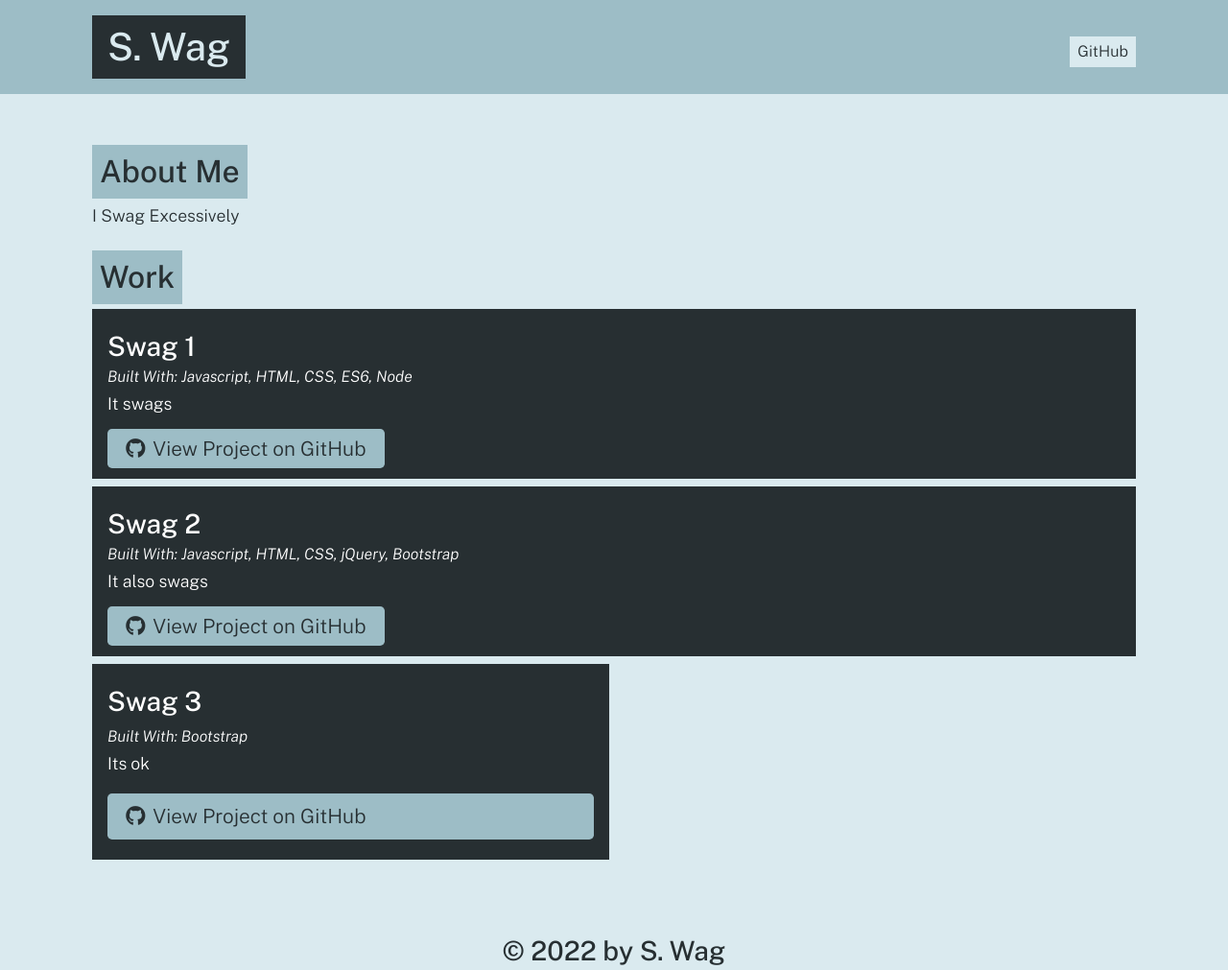
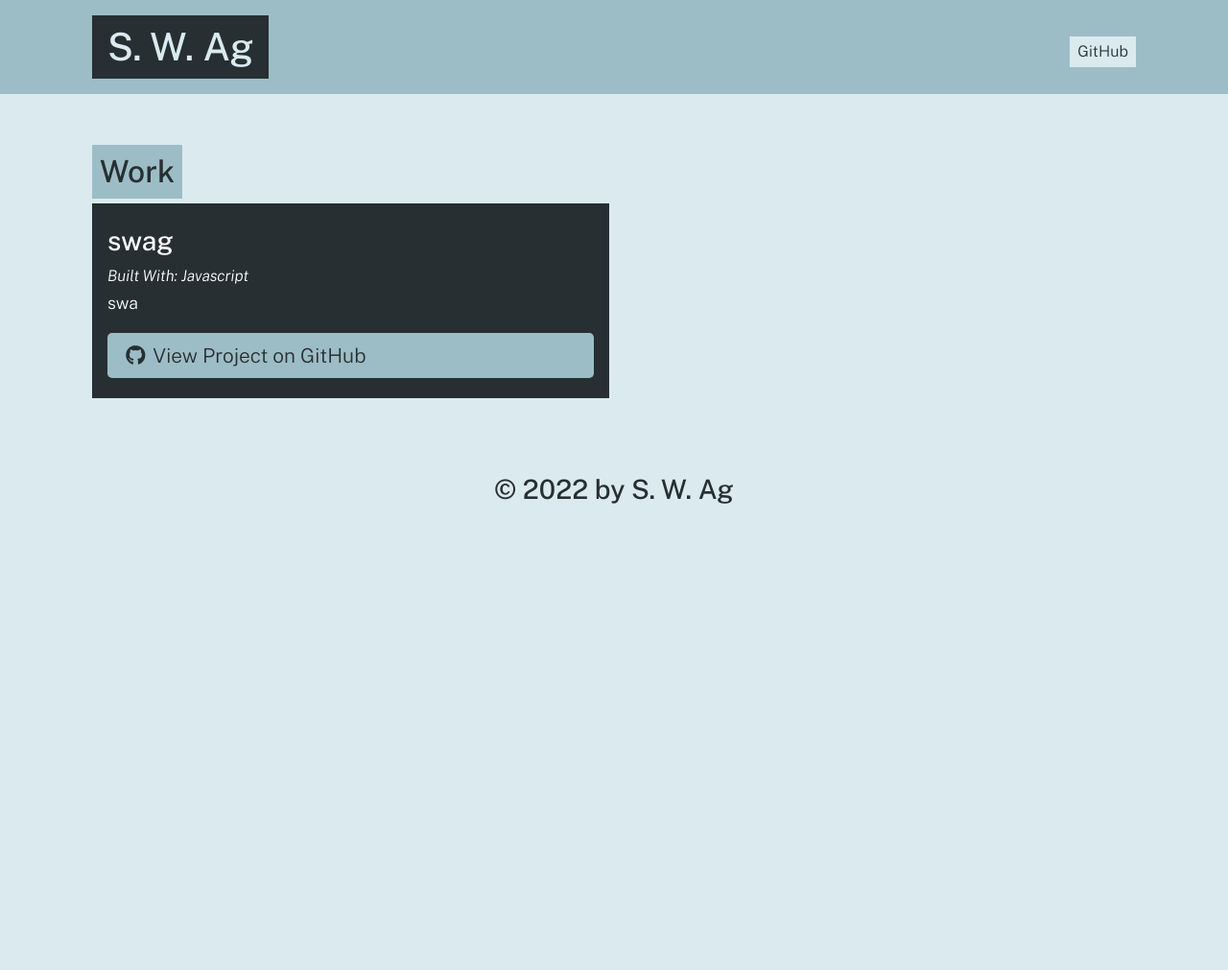
Before and after one commit to agpritts/portfolio-generator, a website: page dist/index.html in a window 1280 px wide. Shown: the whole page at 96% size. After the commit the page ends 800 px from the top, so only its background shows below. Drawn offline with nearby package versions, Linux system fonts and the light colour scheme.

Commit message:
final test

```diff
--- a/dist/index.html
+++ b/dist/index.html
@@ -15,54 +15,29 @@
     <body>
         <header>
             <div class="container flex-row justify-space-between align-center py-3">
-                <h1 class="page-title text-secondary bg-dark py-2 px-3">S. Wag</h1>
+                <h1 class="page-title text-secondary bg-dark py-2 px-3">S. W. Ag</h1>
                 <nav class="flex-row">
-                    <a class="ml-2 my-1 px-2 py-1 bg-secondary text-dark" href="https://github.com/swaggod">GitHub</a>
+                    <a class="ml-2 my-1 px-2 py-1 bg-secondary text-dark" href="https://github.com/swaggg">GitHub</a>
                 </nav>
             </div>
         </header>
         <main class="container my-5">
-
-        <section class="my-3" id="about">
-            <h2 class="text-dark bg-primary p-2 display-inline-block">About Me</h2>
-            <p>I Swag Excessively</p>
-        </section>
 
 
         <section class="my-3" id="portfolio">
             <h2 class="text-dark bg-primary p-2 display-inline-block">Work</h2>
             <div class="flex-row justify-space-between">
 
-                    <div class="col-12 mb-2 bg-dark text-light p-3">
-                        <h3 class="portfolio-item-title text-light">Swag 1</h3>
-                        <h5 class="portfolio-languages">
-                            Built With:
-                            Javascript, HTML, CSS, ES6, Node
-                        </h5>
-                        <p>It swags</p>
-                        <a href="swag.com" class="btn"><i class="fab fa-github mr-2"></i>View Project on GitHub</a>
-                    </div>
-
-                    <div class="col-12 mb-2 bg-dark text-light p-3">
-                        <h3 class="portfolio-item-title text-light">Swag 2</h3>
-                        <h5 class="portfolio-languages">
-                            Built With:
-                            Javascript, HTML, CSS, jQuery, Bootstrap
-                        </h5>
-                        <p>It also swags</p>
-                        <a href="swag.net" class="btn"><i class="fab fa-github mr-2"></i>View Project on GitHub</a>
-                    </div>
-
 
 
                     <div class="col-12 col-md-6 mb-2 bg-dark text-light p-3 flex-column">
-                        <h3 class="portfolio-item-title text-light">Swag 3</h3>
+                        <h3 class="portfolio-item-title text-light">swag</h3>
                         <h5 class="portfolio-languages">
                             Built With:
-                            Bootstrap
+                            Javascript
                         </h5>
-                        <p>Its ok</p>
-                        <a href="sauce.edu" class="btn mt-auto"><i class="fab fa-github mr-2"></i>View Project on GitHub</a>
+                        <p>swa</p>
+                        <a href="swa" class="btn mt-auto"><i class="fab fa-github mr-2"></i>View Project on GitHub</a>
                     </div>
 
             </div>
@@ -70,7 +45,7 @@
 
         </main>
         <footer class="container text-center py-3">
-            <h3 class="text-dark">&copy; 2022 by S. Wag</h3>
+            <h3 class="text-dark">&copy; 2022 by S. W. Ag</h3>
         </footer>
     </body>
     </html>
```
